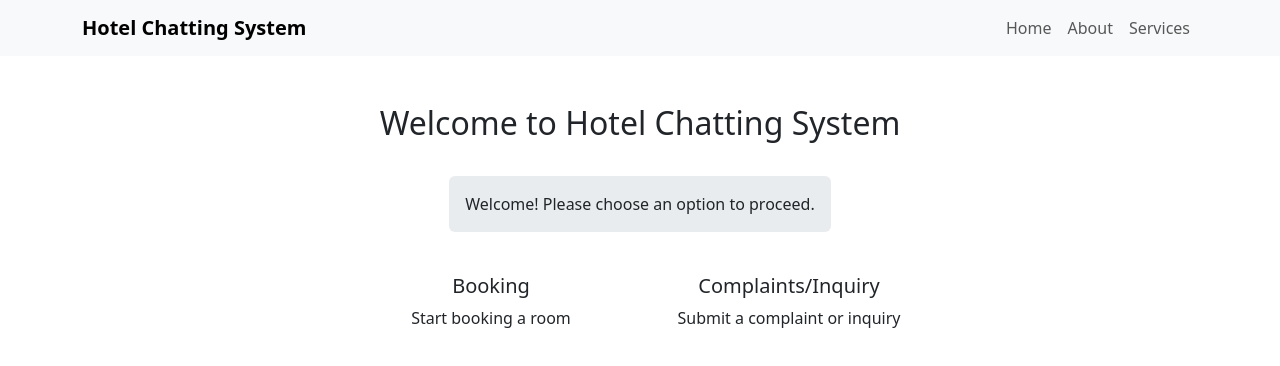
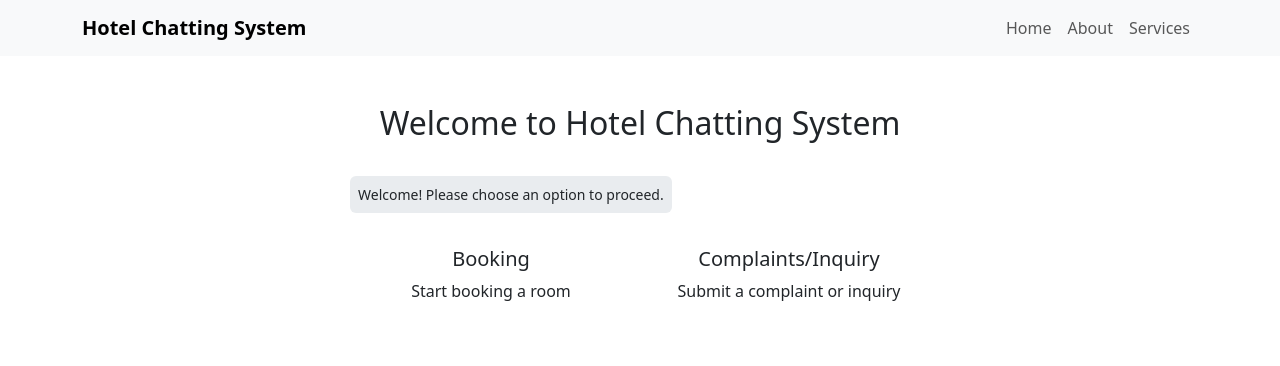
Before and after one commit to Is-haka/HotelApp, an Angular app: page / in a window 1280 px wide. Shown: the top 366 px of the page. Built offline with nearby package versions, Linux system fonts and the light colour scheme.

Commit message:
added check-in and check-out date input, also aligned chat result to left

```diff
--- a/src/app/Chat/index/index.component.html
+++ b/src/app/Chat/index/index.component.html
@@ -28,9 +28,9 @@
           <h2 class="card-title text-center mb-4">Welcome to Hotel Chatting System</h2>
 
           <div class="chat-container">
-            <div class="message" *ngFor="let message of messages">
-              <div class="message-content rounded p-3 mb-3" [ngClass]="{'bg-light': message.sender === 'bot', 'bg-primary text-white': message.sender === 'user'}">
-                <span>{{ message.text }}</span>
+            <div class="message d-flex position-relative justify-content-start" *ngFor="let message of messages">
+              <div class="message-content rounded p-2 mb-2" [ngClass]="{'bg-light': message.sender === 'bot', 'bg-primary text-white': message.sender === 'user'}">
+                <small class="d-block text-start">{{ message.text }}</small>
               </div>
             </div>
 
@@ -57,15 +57,17 @@
             <!-- Booking process -->
             <div *ngIf="userChoice === 'Booking'" class="mt-4">
               <div *ngIf="currentStep === 1" class="mb-3">
-                <input type="text" class="form-control" placeholder="Enter Region" [(ngModel)]="region" (keyup.enter)="nextStep()" />
+                <input type="text" class="form-control form-control-sm form-control-sm" placeholder="Enter Region" [(ngModel)]="region" (keyup.enter)="nextStep()" />
               </div>
               <div *ngIf="currentStep === 2" class="mb-3">
-                <input type="text" class="form-control" placeholder="Enter Hotel" [(ngModel)]="hotel" (keyup.enter)="nextStep()" />
+                <label for="checkInDate" class="form-label">Check-in Date</label>
+                <input type="date" class="form-control form-control-sm" placeholder="Enter Check-in date" [(ngModel)]="checkInDate" (keyup.enter)="nextStep()" />
               </div>
               <div *ngIf="currentStep === 3" class="mb-3">
-                <input type="text" class="form-control" placeholder="Enter Location" [(ngModel)]="location" (keyup.enter)="nextStep()" />
+                <label for="checkOutDate" class="form-label">Check-out Date</label>
+                <input type="date" class="form-control form-control-sm" placeholder="Enter check-out date" [(ngModel)]="checkOutDate" (keyup.enter)="nextStep()" />
               </div>
-              <div *ngIf="currentStep === 3" class="d-grid">
+              <div *ngIf="currentStep === 4" class="d-grid">
                 <button class="btn btn-primary" (click)="nextStep()">Book Room</button>
               </div>
             </div>
@@ -73,7 +75,7 @@
             <!-- Complaints/Inquiry process -->
             <div *ngIf="userChoice === 'Complaints/Inquiry'" class="mt-4">
               <div *ngIf="currentStep === 4" class="mb-3">
-                <textarea class="form-control" rows="3" placeholder="Enter your complaint or inquiry" [(ngModel)]="complaint" (keyup.enter)="nextStep()"></textarea>
+                <textarea class="form-control form-control-sm" rows="3" placeholder="Enter your complaint or inquiry" [(ngModel)]="complaint" (keyup.enter)="nextStep()"></textarea>
               </div>
               <div *ngIf="currentStep === 4" class="d-grid">
                 <button class="btn btn-primary" (click)="nextStep()">Submit</button>
```
